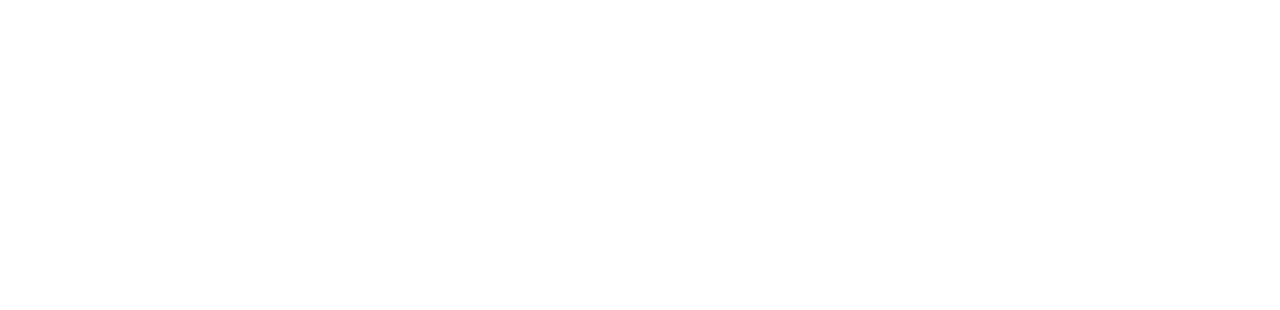
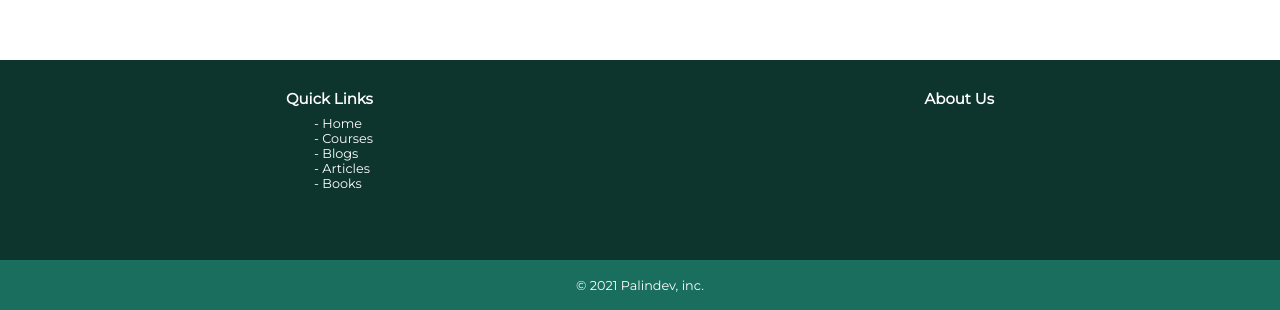
Before and after one commit to nitron99/foodishCORE_FE_v1, a React (Create React App) app: page / in a window 1280 px wide. Shown: the part 1088-1398 px from the top of the page. Before the commit the page ends 800 px from the top, so only its background shows below. Built offline with nearby package versions, Linux system fonts and the light colour scheme.

Commit message:
homepage added

```diff
--- a/src/App.css
+++ b/src/App.css
@@ -3,6 +3,7 @@
   margin: 0;
   padding: 0;
   font-family: 'Montserrat', sans-serif;
+
 }
 
 /* width */
--- a/src/App.js
+++ b/src/App.js
@@ -1,11 +1,13 @@
 import './App.css';
 import Navbar from './components/navbar/navbar';
 import Footer from './components/footer/footer';
+import Home from './components/pages/homepage/homepage';
 
 function hello(){
   return(
     <div className="navbar">
       <Navbar />
+      <Home />
       <Footer />
 
     </div>
--- a/src/components/footer/footer.css
+++ b/src/components/footer/footer.css
@@ -1,7 +1,38 @@
 .footer{
     background:rgb(14, 53, 45);
-    height: 200px;
+    height: 250px;
     color: white;
-    text-align: center;
+    position: relative;
     font-size: 0.8rem;
+
 }
+
+.copyrightbar
+{
+    background: rgb(26, 110, 93);
+    height: 50px;
+    width: 100%;
+    display: flex;
+    align-items: center;
+    justify-content: center;
+    position : absolute;
+    bottom: 0px;
+}
+
+.quicklinks{
+    position:absolute;
+    margin : 30px;
+    left : 20%;
+}
+
+.AboutUs{
+    position: absolute;
+    margin : 30px;
+    right:20%;
+}
+
+.linklist{
+    text-indent: 20px;
+    list-style: none;
+    padding : 0.5rem 0.5rem;
+}
--- a/src/components/footer/footer.js
+++ b/src/components/footer/footer.js
@@ -6,8 +6,26 @@
     render() {
         return(
             <footer className="footer">
+                    <div className="quicklinks" >
+                        <h3>Quick Links</h3>
+                        <ul className="linklist">
+                            <li>- Home</li>
+                            <li>- Courses</li>
+                            <li>- Blogs</li>
+                            <li>- Articles</li>
+                            <li>- Books</li>
+                        </ul>
+                    </div>
 
-                    <h1 className="text">this is a footer.asdfna,asdfn,amsndf,mnasdsd</h1>
+                    <div className="AboutUs" >
+                        <h3>About Us</h3>
+
+                    </div>
+
+
+                    <div className="copyrightbar">
+                        © 2021 Palindev, inc.
+                    </div>
             </footer>
 
         );
--- /dev/null
+++ b/src/components/pages/homepage/homepage.css
@@ -0,0 +1,4 @@
+.home{
+    font-size: 1rem;
+    height: 1080px;
+}
--- /dev/null
+++ b/src/components/pages/homepage/homepage.js
@@ -0,0 +1,15 @@
+import './homepage.css'
+import React, { Component } from 'react';
+
+class home extends Component{
+    render (){
+        return(
+            <div className="home">
+                this is home page...
+            </div>
+        );
+    }
+}
+
+
+export default home;
```
